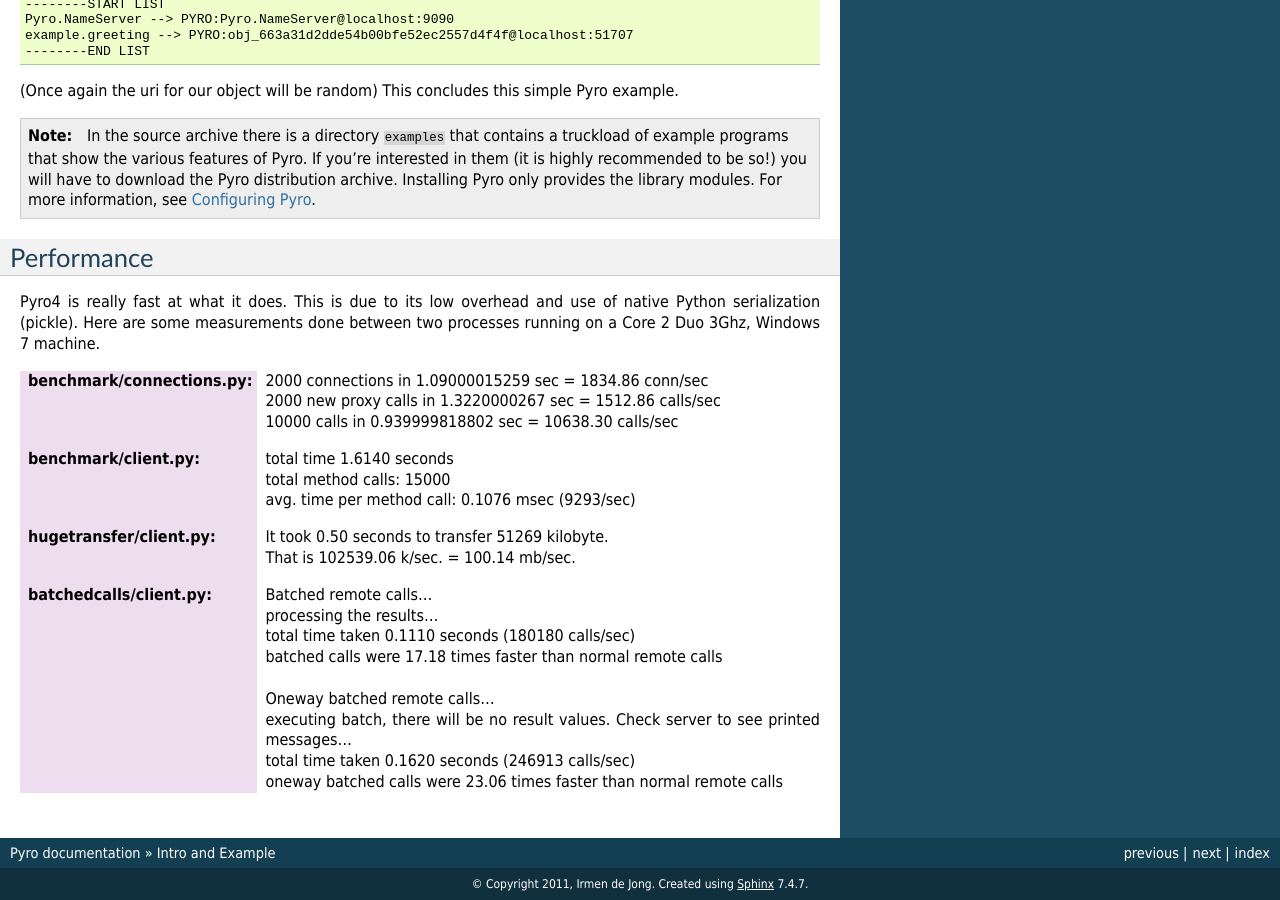
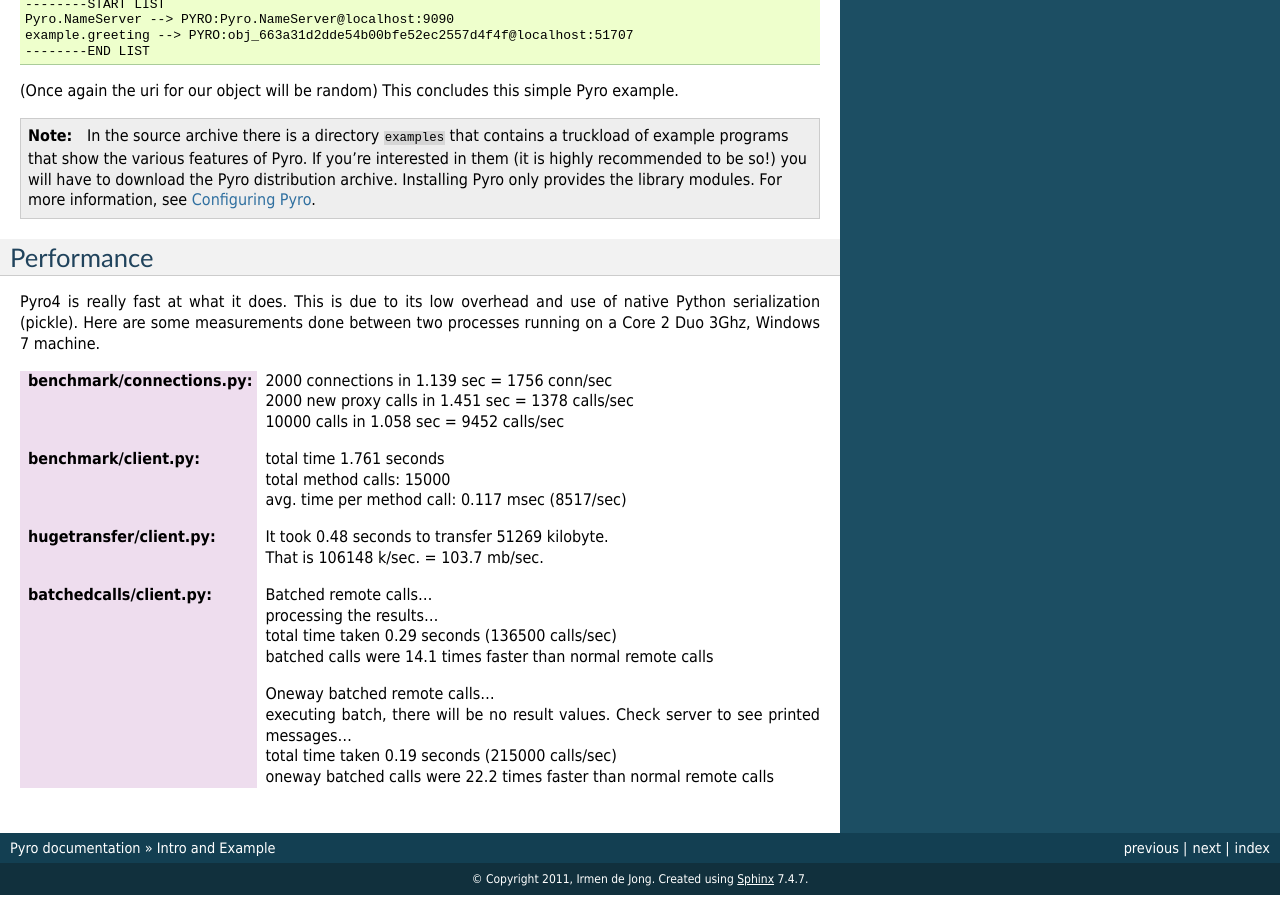
Before and after one commit to delmic/Pyro4, a Sphinx documentation site: the page built from docs/source/intro.rst, in a window 1280 px wide and 900 px high, scrolled down 3577 px. Built offline with Sphinx 7.4.7, drawn with Linux system fonts in a browser that asks for light colours; the version number could not be read and is left out.

```diff
--- a/docs/source/intro.rst
+++ b/docs/source/intro.rst
@@ -205,26 +205,26 @@ Pyro4 is really fast at what it does. This is due to its low overhead and use of
 Here are some measurements done between two processes running on a Core 2 Duo 3Ghz, Windows 7 machine.
 
 :benchmark/connections.py:
-    | 2000 connections in 1.09000015259 sec = 1834.86 conn/sec
-    | 2000 new proxy calls in 1.3220000267 sec = 1512.86 calls/sec
-    | 10000 calls in 0.939999818802 sec = 10638.30 calls/sec
+    | 2000 connections in 1.139 sec = 1756 conn/sec
+    | 2000 new proxy calls in 1.451 sec = 1378 calls/sec
+    | 10000 calls in 1.058 sec = 9452 calls/sec
 
 :benchmark/client.py:
-    | total time 1.6140 seconds
+    | total time 1.761 seconds
     | total method calls: 15000
-    | avg. time per method call: 0.1076 msec (9293/sec)
+    | avg. time per method call: 0.117 msec (8517/sec)
 
 :hugetransfer/client.py:
-    | It took 0.50 seconds to transfer 51269 kilobyte.
-    | That is 102539.06 k/sec. = 100.14 mb/sec.
+    | It took 0.48 seconds to transfer 51269 kilobyte.
+    | That is 106148 k/sec. = 103.7 mb/sec.
 
 :batchedcalls/client.py:
     | Batched remote calls...
     | processing the results...
-    | total time taken 0.1110 seconds (180180 calls/sec)
-    | batched calls were 17.18 times faster than normal remote calls
-    |
+    | total time taken 0.29 seconds (136500 calls/sec)
+    | batched calls were 14.1 times faster than normal remote calls
+
     | Oneway batched remote calls...
     | executing batch, there will be no result values. Check server to see printed messages...
-    | total time taken 0.1620 seconds (246913 calls/sec)
-    | oneway batched calls were 23.06 times faster than normal remote calls
+    | total time taken 0.19 seconds (215000 calls/sec)
+    | oneway batched calls were 22.2 times faster than normal remote calls
```
Also changed, not shown: 4 other files.
